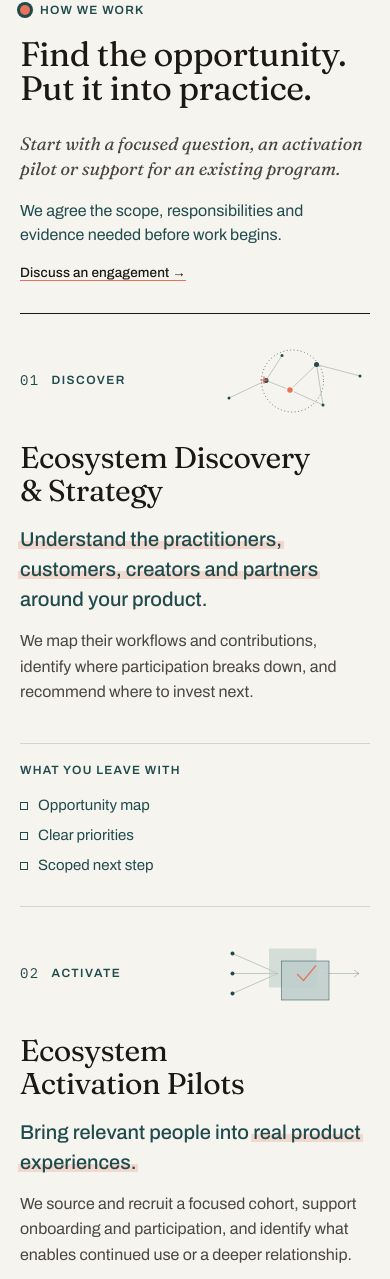
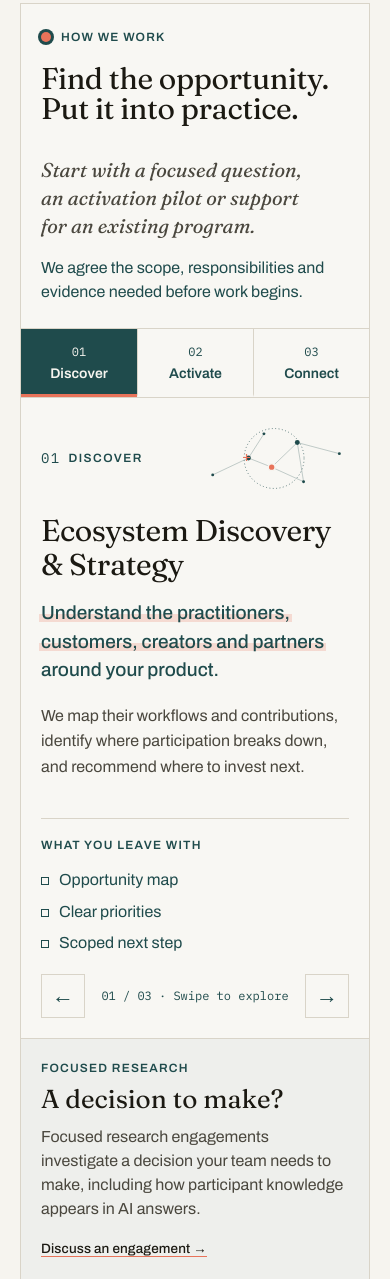
Before and after one commit to detherionx/communitygeeks, an Eleventy site: page src/index.njk in a window 390 px wide. Shown: the part 2404-3683 px from the top of the page. Built offline with nearby package versions, Linux system fonts and the light colour scheme; Eleventy itself is replaced by a stand-in of ours; files that its build step writes are made by us from their sources; animation ran at ten frames a second.

Commit message:
Unify mobile offers with swipe navigation and replay desktop animations

```diff
--- a/src/assets/css/field.css
+++ b/src/assets/css/field.css
@@ -857,3 +857,47 @@ html:not(.js) .mani-cursor{display:none;}
   .research-launch-deck{font-size:16px;}
   .research-rocket{position:absolute;top:10px;right:14px;width:84px;height:94px;}
 }
+
+/* Mobile: one framed reader, with the selected offer and a shared footer. */
+.offer-tabs[hidden],.offer-navigation[hidden],.path-panel[hidden]{display:none;}
+@media(max-width:860px){
+  .offer-reader .path-wrap{gap:0;border:1px solid var(--line);background:rgba(255,255,255,.22);}
+  .offer-reader .path-head{padding:26px 20px 24px;gap:10px;}
+  .offer-reader .path-head h2{font-size:clamp(30px,6vw,42px);}
+  .offer-reader .path-bridge{font-size:20px;line-height:1.4;}
+  .offer-reader .path-note{font-size:16px;line-height:1.5;margin-top:16px;}
+  .offer-reader .path-stage{min-width:0;}
+  .offer-tabs{display:grid;grid-template-columns:repeat(3,minmax(0,1fr));border-block:1px solid var(--line);scroll-margin-top:90px;}
+  .offer-tabs button{appearance:none;border:0;border-bottom:3px solid transparent;background:transparent;color:var(--teal);padding:14px 4px 11px;font:600 14px/1.4 var(--body);cursor:pointer;}
+  .offer-tabs button + button{border-left:1px solid var(--line);}
+  .offer-tabs button span{display:block;font:400 12px/1.5 var(--mono);margin-bottom:3px;}
+  .offer-tabs button[aria-selected="true"]{background:var(--teal);color:var(--cream);border-bottom-color:var(--signal);}
+  .offer-tabs button:focus-visible,.offer-navigation button:focus-visible,.offer-reader .path-panel:focus-visible{outline:2px solid var(--signal);outline-offset:-4px;}
+  .offer-reader .path-panels{border:0;margin:0;touch-action:pan-y pinch-zoom;}
+  .offer-reader .path-panel{display:flex;border:0;padding:20px;}
+  .offer-reader .path-panel[hidden]{display:none;}
+  .offer-reader .offer-visual{display:flex;align-items:center;justify-content:space-between;margin:0 0 16px;}
+  .offer-reader .offer-visual svg{width:145px;height:80px;margin:0;}
+  .offer-reader .offer-visual .pp-idx{gap:8px;}
+  .offer-reader .path-panel > h3{font-size:30px;min-height:0;}
+  .offer-reader .path-panel .offer-lead{font-size:19px;line-height:1.5;margin-top:18px;min-height:0;}
+  .offer-reader .path-panel > p:not(.offer-lead){font-size:16px;line-height:1.6;margin-top:18px;}
+  .offer-reader .offer-outcomes{margin:0;padding-top:22px;}
+  .offer-reader .offer-outcomes h4{font-size:12px;}
+  .offer-reader .offer-outcomes li{font-size:16px;}
+  .offer-navigation{display:flex;align-items:center;justify-content:space-between;gap:8px;padding:0 20px 20px;color:var(--teal);}
+  .offer-navigation button{width:44px;height:44px;flex:none;border:1px solid var(--line);background:transparent;color:var(--teal);font-size:22px;cursor:pointer;}
+  .offer-navigation span{font:400 12px/1.5 var(--mono);text-align:center;}
+  .offer-reader .pilot-example{margin-top:24px;padding:20px;}
+  .offer-reader .pilot-flow{display:grid;grid-template-columns:1fr;gap:16px;margin-top:18px;}
+  .offer-reader .pilot-flow li{padding:14px 0 0 28px;}
+  .offer-reader .pilot-step{position:absolute;left:0;top:19px;}
+  .offer-reader .pilot-flow h3{min-height:0;font-size:24px;margin:0;}
+  .offer-reader .pilot-flow p{font-size:16px;margin:6px 0 0;}
+  .offer-reader .pilot-flow li::after{display:none;}
+  .offer-reader .approach-bottom{display:block;padding:22px 20px;background:rgba(31,78,80,.045);}
+  .offer-reader .research-note{border:0;padding:0;}
+  .offer-reader .research-note h3{font-size:26px;margin:10px 0;}
+  .offer-reader .research-note > p:last-child{font-size:16px;line-height:1.5;}
+  .offer-reader .approach-bottom .path-more{display:inline-block;margin-top:20px;}
+}
--- a/src/assets/js/offer-motion.js
+++ b/src/assets/js/offer-motion.js
@@ -1,4 +1,4 @@
-// Finite instrument studies: reveal on entry, replay on deliberate hover.
+// Finite instrument studies: replay on viewport entry and deliberate hover.
 // Static SVG remains the default, including when reduced motion is requested.
 (() => {
   'use strict';
@@ -41,7 +41,7 @@
     halo.style.opacity = '0';
     halo.style.transformOrigin = index === 0 ? '140px 94px' : '150px 75px';
     overlay.appendChild(halo);
-    let running = [], seen = false, visible = false;
+    let running = [], visible = false;
     const finish = () => { running.forEach(a => a.cancel()); running = []; };
     const play = (offset = 0) => {
       if (preference.matches || document.hidden || !visible || running.some(a => a.playState === 'running')) return;
@@ -97,13 +97,16 @@
         { opacity: .65, transform: 'scale(1)', offset: .3 }, { opacity: 0, transform: 'scale(2.4)' }], 1400, 2500);
     };
     el.closest('.path-panel').addEventListener('pointerenter', () => { if (fine.matches) play(); });
-    return { el, finish, enter() { visible = true; if (!seen) { seen = true; play(index * 140); } }, leave() { visible = false; finish(); } };
+    return { el, finish, enter() { if (visible) return; visible = true; play(index * 140); }, leave() { visible = false; finish(); } };
   });
   if ('IntersectionObserver' in window) {
     const observer = new IntersectionObserver(entries => entries.forEach(entry => {
       const study = studies.find(s => s.el === entry.target);
-      if (entry.isIntersecting) study.enter(); else study.leave();
-    }), { threshold: .5 });
+      // Start once the drawing is meaningfully visible. Rearm only after a full
+      // exit so small scroll movements around the halfway point don't restart it.
+      if (!entry.isIntersecting) study.leave();
+      else if (entry.intersectionRatio >= .5) study.enter();
+    }), { threshold: [0, .5] });
     studies.forEach(s => observer.observe(s.el));
   } else studies.forEach(s => s.enter());
   preference.addEventListener('change', () => studies.forEach(s => s.finish()));
--- /dev/null
+++ b/src/assets/js/offer-tabs.js
@@ -0,0 +1,98 @@
+// A single mobile offer reader; desktop and no-script views retain all offers.
+(() => {
+  const section = document.querySelector('#approach');
+  if (!section) return;
+  const mobile = matchMedia('(max-width: 860px)');
+  const list = section.querySelector('.path-panels');
+  const panels = [...list.children];
+  const pilot = section.querySelector('.pilot-example');
+  const bottom = section.querySelector('.approach-bottom');
+  const contact = section.querySelector('.path-more');
+  const intro = contact.parentElement;
+  const tabs = document.createElement('div');
+  tabs.className = 'offer-tabs';
+  tabs.setAttribute('role', 'tablist');
+  tabs.setAttribute('aria-label', 'Ways to work together');
+  const buttons = ['Discover', 'Activate', 'Connect'].map((label, i) => {
+    const button = document.createElement('button');
+    button.type = 'button';
+    button.id = `offer-tab-${i}`;
+    button.setAttribute('role', 'tab');
+    button.setAttribute('aria-controls', `offer-panel-${i}`);
+    button.innerHTML = `<span>0${i + 1}</span>${label}`;
+    panels[i].id = `offer-panel-${i}`;
+    tabs.append(button);
+    return button;
+  });
+  list.before(tabs);
+  const navigation = document.createElement('div');
+  navigation.className = 'offer-navigation';
+  navigation.innerHTML = '<button type="button" aria-label="Previous offer">←</button><span aria-live="polite" aria-atomic="true"></span><button type="button" aria-label="Next offer">→</button>';
+  list.after(navigation);
+  const [previous, next] = navigation.querySelectorAll('button');
+  let active = 0;
+  function select(index, focus = false) {
+    active = (index + panels.length) % panels.length;
+    panels.forEach((panel, i) => {
+      panel.hidden = mobile.matches && i !== active;
+      buttons[i].setAttribute('aria-selected', String(i === active));
+      buttons[i].tabIndex = i === active ? 0 : -1;
+    });
+    navigation.querySelector('span').textContent = `0${active + 1} / 03 · Swipe to explore`;
+    if (focus) buttons[active].focus({ preventScroll: true });
+  }
+  function navigate(index, focus = false) {
+    select(index, focus);
+    if (tabs.getBoundingClientRect().top < 80) tabs.scrollIntoView({ block: 'start' });
+  }
+  buttons.forEach((button, i) => {
+    button.addEventListener('click', () => navigate(i));
+    button.addEventListener('keydown', event => {
+      const target = { ArrowRight: active + 1, ArrowLeft: active - 1, Home: 0, End: 2 }[event.key];
+      if (target === undefined) return;
+      event.preventDefault();
+      navigate(target, true);
+    });
+  });
+  previous.addEventListener('click', () => navigate(active - 1));
+  next.addEventListener('click', () => navigate(active + 1));
+  let start = null;
+  list.addEventListener('touchstart', event => {
+    start = mobile.matches && event.touches.length === 1
+      ? { x: event.touches[0].clientX, y: event.touches[0].clientY } : null;
+  }, { passive: true });
+  list.addEventListener('touchend', event => {
+    if (!start || !event.changedTouches.length) return;
+    const dx = event.changedTouches[0].clientX - start.x;
+    const dy = event.changedTouches[0].clientY - start.y;
+    start = null;
+    if (Math.abs(dx) > 55 && Math.abs(dx) > Math.abs(dy) * 1.5) navigate(active + (dx < 0 ? 1 : -1));
+  }, { passive: true });
+  list.addEventListener('touchcancel', () => { start = null; }, { passive: true });
+  function layout() {
+    section.classList.toggle('offer-reader', mobile.matches);
+    tabs.hidden = navigation.hidden = !mobile.matches;
+    if (mobile.matches) {
+      panels[1].append(pilot);
+      bottom.append(contact);
+      list.setAttribute('role', 'presentation');
+      panels.forEach((panel, i) => {
+        panel.setAttribute('role', 'tabpanel');
+        panel.setAttribute('aria-labelledby', buttons[i].id);
+        panel.tabIndex = 0;
+      });
+    } else {
+      bottom.prepend(pilot);
+      intro.append(contact);
+      list.removeAttribute('role');
+      panels.forEach(panel => {
+        panel.removeAttribute('role');
+        panel.removeAttribute('aria-labelledby');
+        panel.removeAttribute('tabindex');
+      });
+    }
+    select(active);
+  }
+  mobile.addEventListener('change', layout);
+  layout();
+})();
--- a/src/index.njk
+++ b/src/index.njk
@@ -5,7 +5,7 @@ description: "Understand the people around your product, run ecosystem activatio
 permalink: /
 chapters: "07"
 footerInline: true
-extraScripts: ["researcher.js", "offer-motion.js"]
+extraScripts: ["researcher.js", "offer-tabs.js", "offer-motion.js"]
 ogTitle: "Communitygeeks · Participation research & advisory"
 ogDescription: "We help companies understand the people around their products and build programs that turn participation into useful knowledge, adoption and lasting relationships."
 ---
```
Also changed, not shown: HANDOFF.md (+8 -0 lines).
